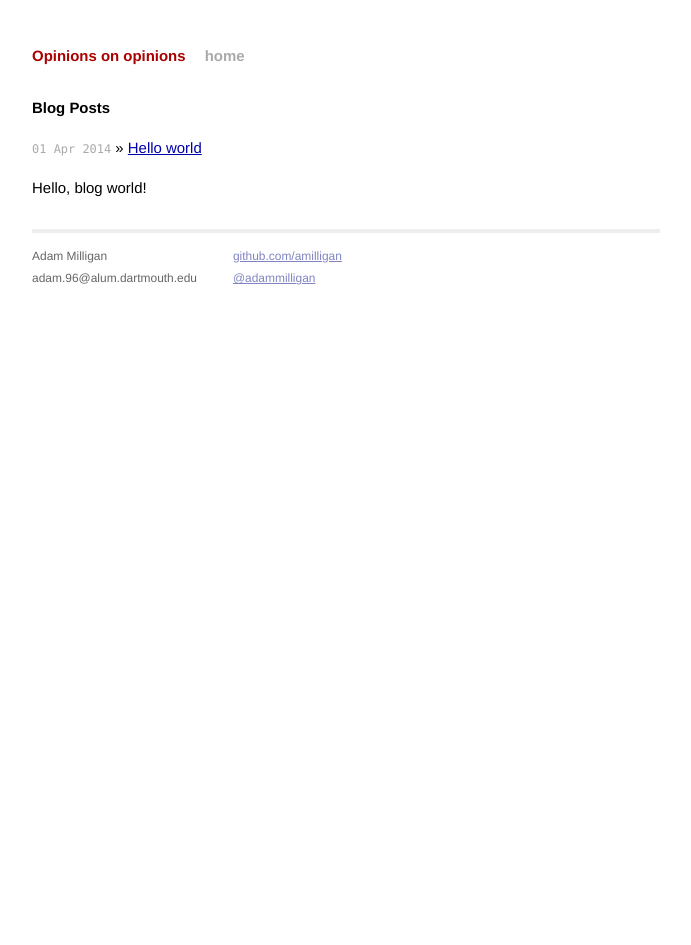
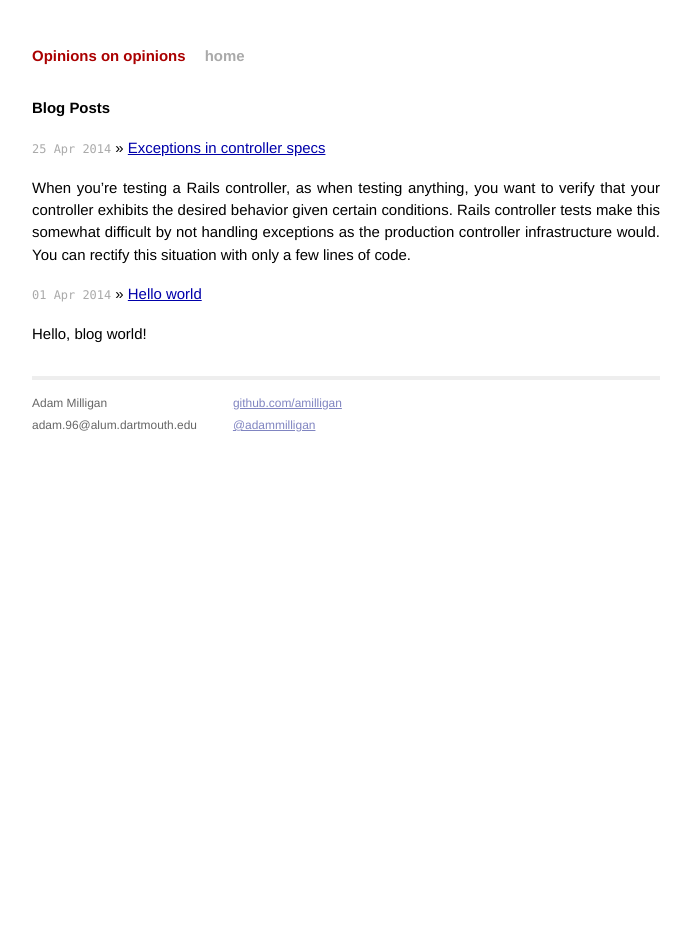
Before and after one commit to amilligan/amilligan.github.io, a Jekyll site: the page built from index.html, in a window 1280 px wide. Shown: the whole page, without its empty margins (294-985 px from the left). Built offline with Jekyll 4.4.1, drawn with Linux system fonts in a browser that asks for light colours; Markdown is read by kramdown in place of the engine named in the settings.

Commit message:
Publish post

```diff
--- a/_drafts/controller-exceptions.md
+++ b/_posts/2014-04-25-controller-exceptions.md
@@ -1,4 +1,13 @@
-When you’re testing a Rails controller, as when testing anything, you want to test that your controller exhibits the desired behavior given certain conditions.  For example, you would expect the controller to return a 404 response in response to a request for a nonexistent resource.
+---
+layout: post
+title: Exceptions in controller specs
+date: 2014-04-25
+categories: ruby testing
+---
+
+When you’re testing a Rails controller, as when testing anything, you want to verify that your controller exhibits the desired behavior given certain conditions.  Rails controller tests make this somewhat difficult by not handling exceptions as the production controller infrastructure would.  You can rectify this situation with only a few lines of code.
+
+For example, you would expect the controller to return a 404 response in response to a request for a nonexistent resource.
 
 Consider this controller action:
 
@@ -102,4 +109,4 @@ This leads to the final solution to our original test failure: fix the test envi
 
 This simply decorates the `#process` method to handle exceptions and return the appropriate response status, as a real environment would.  No change to your controller implementation; no duplication of Rails-provided behavior; no inconsistencies in static HTML pages.
 
-Well written tests always specify desired behavior with as little dependence on implementation details as possible.  Consider how to restructure your tests to eliminate this coupling any time you find your tests affecting your implementation.
+It should come as no surprise when developers change their code to make tests pass; properly written tests should regularly fail in meaningful ways.  But, remember that tests are simply code which can have flaws just as any code can.  When you come across a failure, always take a moment to consider whether the problem to be solved lies in the code or the tests themselves or even the testing infrastructure.
```
Also changed, not shown: other parts of _posts/2014-04-25-controller-exceptions.md (+3 -5 lines).
